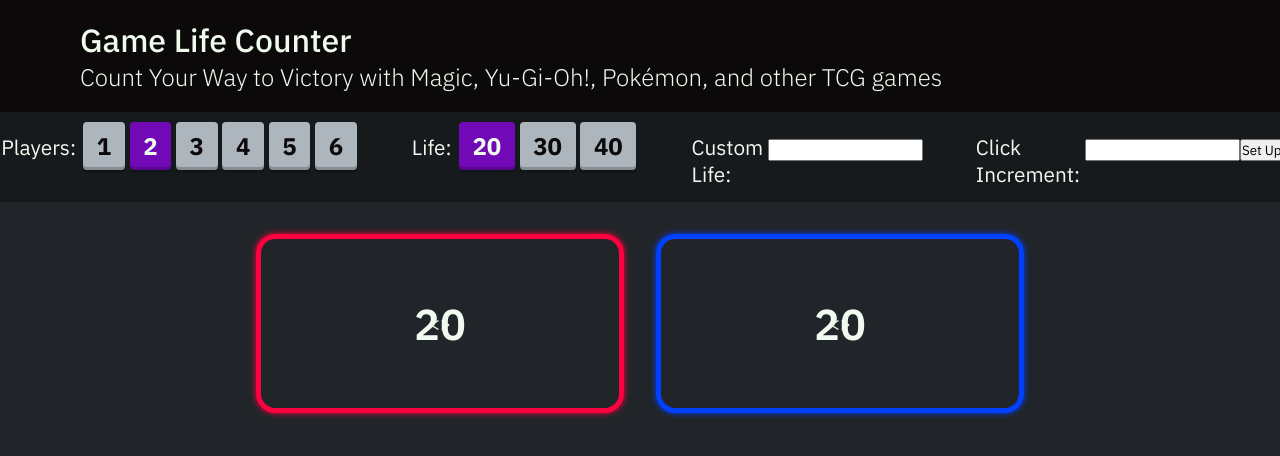
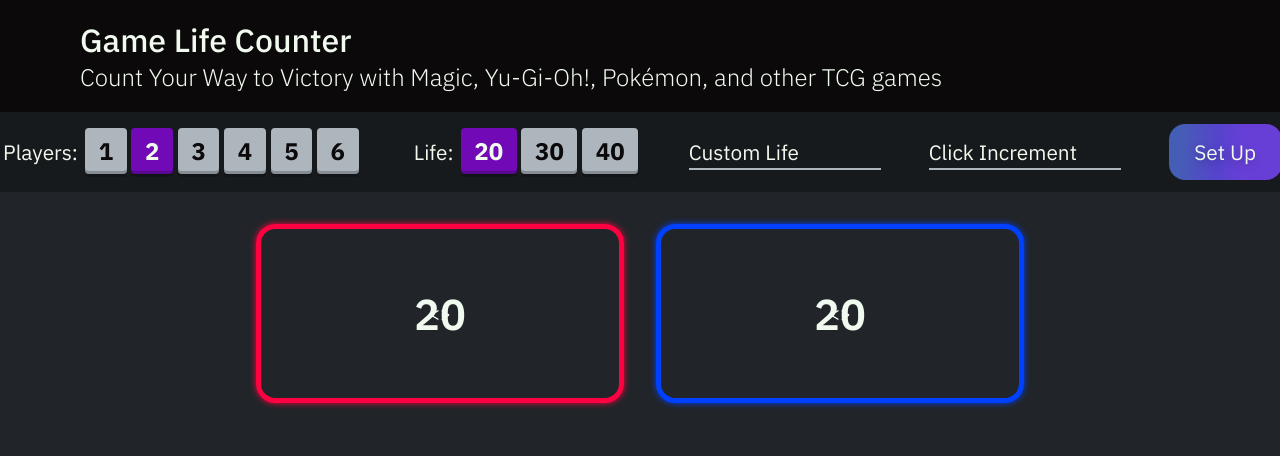
Before and after one commit to VladSpadey/GameLifeCounter, a React (Create React App) app: page / in a window 1280 px wide. Shown: the top 456 px of the page. Built offline with nearby package versions, Linux system fonts and the light colour scheme.

Commit message:
chore: added design to input fields and the submit button

```diff
--- a/src/App.css
+++ b/src/App.css
@@ -68,6 +68,7 @@ body{
   -ms-user-select: none;
   user-select: none;
   z-index: -1;
+  transition: 1s ease;
 }
 
 .subtract-health-button, .add-health-button{
@@ -78,7 +79,7 @@ body{
   flex: 0 -10% 50%;
   height: 100%;
   border-radius: 0.8rem;
-  transition: background 2s ease;
+  transition: 2s ease;
   &:hover{
     cursor: pointer;
   }
@@ -97,7 +98,7 @@ body{
   align-items: center;
   justify-content: center;
   background-color: var(--bright-gray);
-  padding: 0.6rem 0;
+  padding: 0.75rem 0;
 }
 
 .settings form{
@@ -117,7 +118,7 @@ body{
   display: inline-block;
   color: var(--black);
   margin: 0 0.15em;
-  padding: 0.5rem 0.85rem;
+  padding: 0.45rem 0.85rem;
   cursor: pointer;
   border-radius: 0.25em;
   background: var(--light-gray);
@@ -149,3 +150,103 @@ body{
 .hidden {
   display: none;
 }
+
+/* Inputs */
+input::-webkit-outer-spin-button,
+input::-webkit-inner-spin-button {
+  -webkit-appearance: none;
+  margin: 0;
+}
+input[type=number] {
+  -moz-appearance: textfield;
+}
+
+.form__group {
+  position: relative;
+  margin-left: 3rem;
+  margin-top: 5px;
+}
+
+.form__field {
+  font-family: inherit;
+  width: 12rem;
+  border: 0;
+  border-bottom: 2px solid var(--light-gray);
+  outline: 0;
+  font-size: 1.3rem;
+  color: var(--white);
+  background: transparent;
+  transition: border-color 0.2s;
+  padding-bottom: 0.15rem;
+  &::placeholder {
+    color: transparent;
+  }
+
+  &:placeholder-shown ~ .form__label {
+    font-size: 1.3rem;
+    cursor: text;
+    top: 0rem;
+  }
+}
+
+.form__label {
+  position: absolute;
+  top: -1.1rem;
+  display: block;
+  transition: 0.2s;
+  font-size: 1rem;
+  color: var(--white);
+}
+
+.form__field:focus {
+  ~ .form__label {
+    position: absolute;
+    top: -1.1rem;
+    display: block;
+    transition: 0.2s;
+    font-size: 1rem;
+    color: var(--accent);
+    font-weight:700;
+  }
+  font-weight: 700;
+  border-width: 3px;
+  border-image: linear-gradient(to right, var(--accent-hover), var(--accent));
+  border-image-slice: 1;
+}
+
+.submitButton {
+  margin-left: 3rem;
+  background-image: linear-gradient(92.88deg, #455EB5 9.16%, #5643CC 43.89%, #673FD7 64.72%);
+  border-radius: 1rem;
+  border-style: none;
+  box-sizing: border-box;
+  color: var(--white);
+  cursor: pointer;
+  flex-shrink: 0;
+  font-size: 1.3rem;
+  font-weight: 400;
+  height: 3.5rem;
+  padding: 0 1.6rem;
+  text-align: center;
+  text-shadow: rgba(0, 0, 0, 0.25) 0 3px 8px;
+  transition: all .5s;
+  user-select: none;
+  -webkit-user-select: none;
+  touch-action: manipulation;
+  &:hover{
+    box-shadow: rgba(80, 63, 205, 0.5) 0 1px 15px;
+    transition-duration: .1s;
+  }
+  &:active{
+    transform: translateY(4px);
+  }
+}
+
+@media (max-width: 768px) {
+  .banner{
+    display: none;
+  }
+  .settings{
+    display: none;
+  }
+}
--- a/src/App.js
+++ b/src/App.js
@@ -3,8 +3,7 @@ import UserCounter from './Components/UserCounter';
 import './App.css';
 
 function App() {
-
-  const clickIncrement = 1;
+  const [clickIncrement, setClickIncrement] = useState(1);
   const [selectedPlayers, setSelectedPlayers] = useState('2');
   const [selectedLife, setSelectedLife] = useState('20');
   const [formSubmitted, setFormSubmitted] = useState(false);
@@ -23,6 +22,10 @@ function App() {
     setSelectedLife(event.target.value);
   }
 
+  const handleClickIncrement = (event) => {
+    setClickIncrement(event.target.value);
+  }
+
   const handleFormSubmit = (event) => {
     event.preventDefault();
     console.log("selectedPlayers:", selectedPlayers);
@@ -31,7 +34,7 @@ function App() {
     setFormSubmitted(true);
   };
 
-  const generateUniqueKey = (index) => `userCounter-${index}-${selectedLife}-${clickIncrement}-${Date.now()}`;
+  const generateUniqueKey = (index) => `userCounter-${index}-${Date.now()}`;
 
   const defaultUserCounters = Array.from({ length: 2 }).map((_, index) => (
     <UserCounter key={generateUniqueKey(index)} startingLife={20} clickIncrement={clickIncrement} color={colors[index]} />
@@ -43,7 +46,7 @@ function App() {
     if (formSubmitted) {
       setUserCounters([]);
       setUserCounters(Array.from({ length: selectedPlayers }).map((_, index) => (
-        <UserCounter key={generateUniqueKey(index)} startingLife={selectedLife} clickIncrement={clickIncrement} color={colors[index]} />
+        <UserCounter key={generateUniqueKey(index)} startingLife={selectedLife != NaN ? selectedLife : 20} clickIncrement={clickIncrement} color={colors[index]} />
       )));
       setFormSubmitted(false);
     }
@@ -88,9 +91,15 @@ function App() {
                 <label htmlFor={`life-${index + 1}`} className='defaultLife-label'><h2>{value}</h2></label>
               </div>
             ))}
-            <p>Custom Life:</p> <input type='number'/>
-            <p>Click Increment:</p> <input type='number'/>
-            <input type="button" value="Set Up" onClick={handleFormSubmit}/>
+            <div className='form__group field'>
+              <input type='number' onChange={handleCustomLife} className="form__field" placeholder="Set Your Custom Life" name="customLife" id='customLife'/>
+              <label htmlFor="customLife" className="form__label">Custom Life</label>
+            </div>
+            <div className='form__group field'>
+              <input type='number' onChange={handleClickIncrement} className="form__field" placeholder="Click Increment" name="increment" id='increment'/>
+              <label htmlFor="increment" className="form__label">Click Increment</label>
+            </div>
+            <input type="button" value="Set Up" className='submitButton' onClick={handleFormSubmit}/>
           </form>
         </div>
       </header>
--- a/src/Components/UserCounter.js
+++ b/src/Components/UserCounter.js
@@ -2,14 +2,20 @@ import { useState, useEffect } from "react";
 
 function UserComponent(props){
     const startingLifeNum = parseInt(props.startingLife, 10)
+    const clickIncrementNum = parseInt(props.clickIncrement, 10)
+
     const [life, setLife] = useState(startingLifeNum);
-    const clickIncrement = props.clickIncrement;
+    const clickIncrement = clickIncrementNum;
     const less = "<";
     const more = ">";
 
     const componentStyle = {
         borderColor: props.color,
         boxShadow: `0 0 6px ${props.color}`,
+    };
+
+    const lifeStyle = {
+        color: life <= 0 ? '#660708' : '#f1faee',
     };
 
     function subtractLife(){
@@ -22,7 +28,7 @@ function UserComponent(props){
     return(
         <div className="usercomponent" style={componentStyle}>
             <button className="subtract-health-button" onClick={subtractLife}>{less}</button>
-            <p className="usercomponent--life">{life}</p>
+            <p className="usercomponent--life" style={lifeStyle}>{life}</p>
             <button className="add-health-button" onClick={addLife}>{more}</button>
         </div>
     );
```
